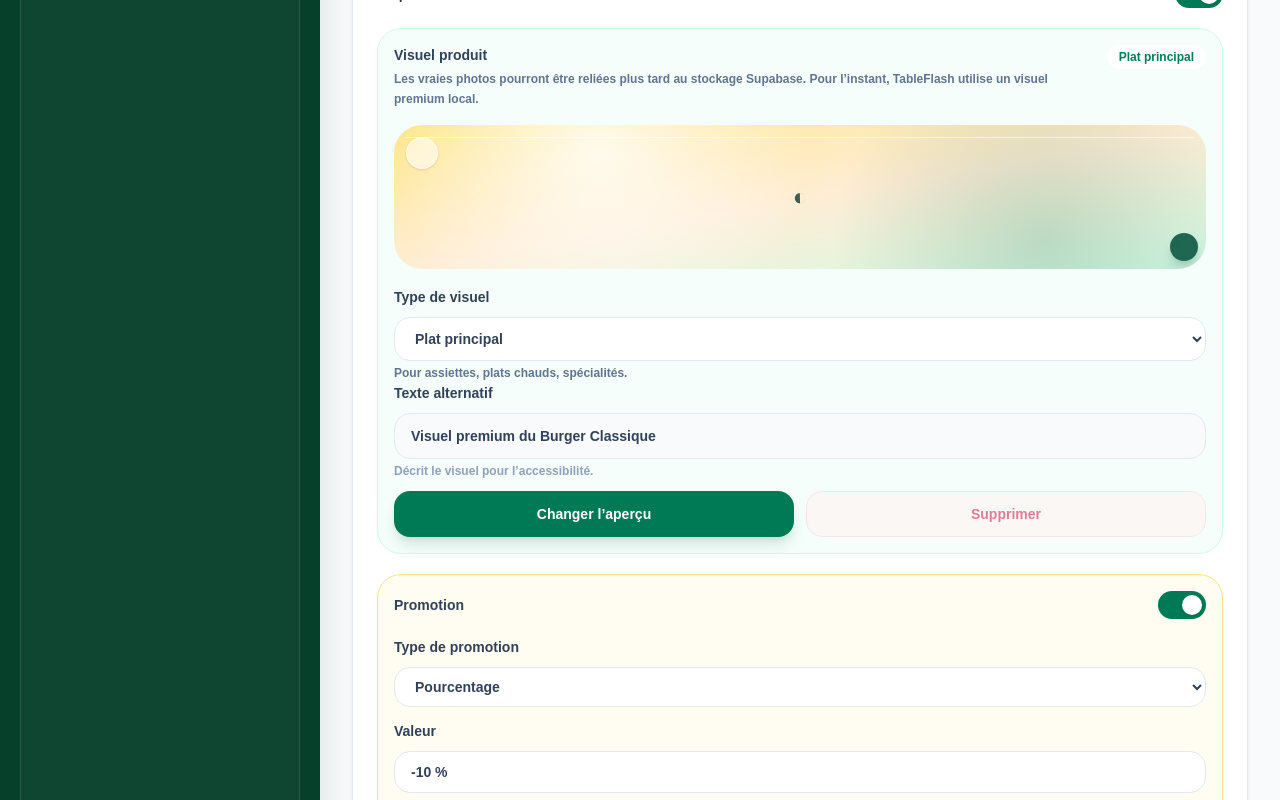
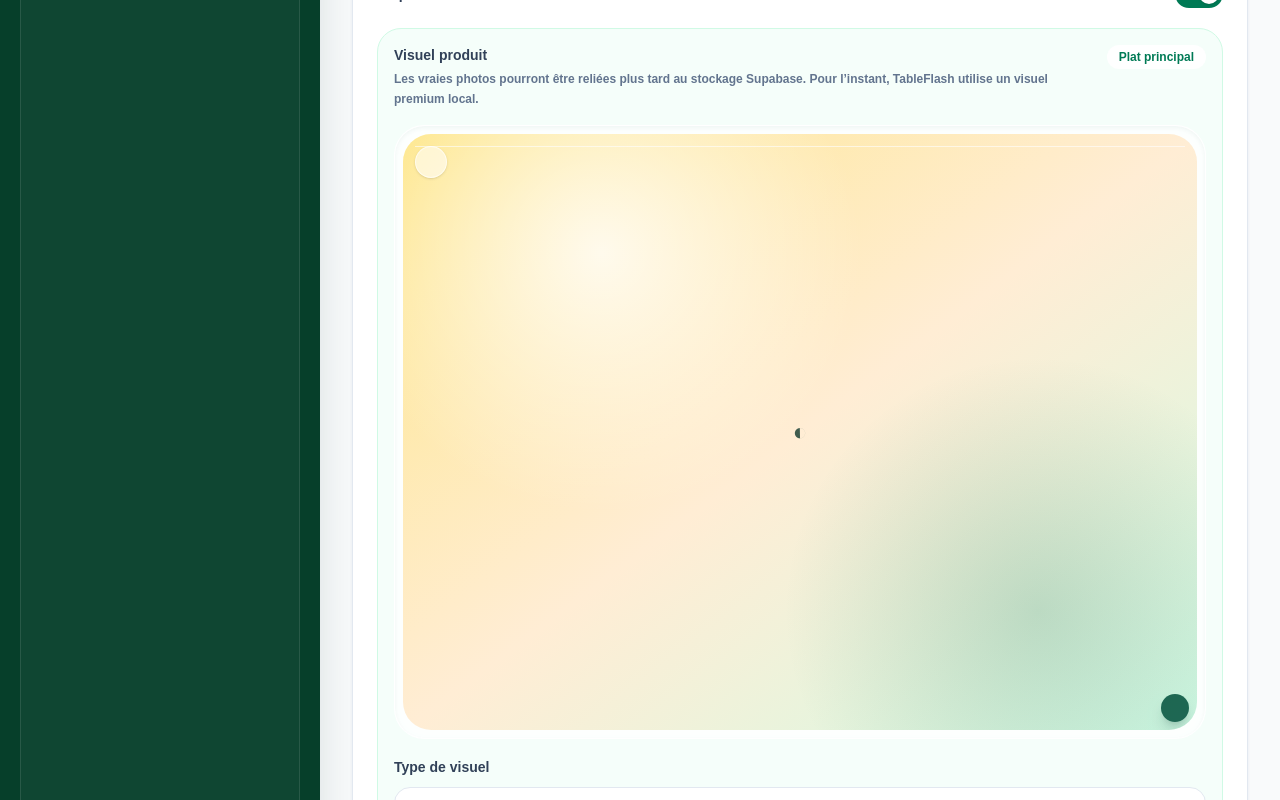
Before and after one commit to Loco66666/TableFlash-QR, a Next.js app: page /dashboard/menu in a window 1280 px wide. Shown: the part 2900-3700 px from the top of the page. Built offline with nearby package versions, Linux system fonts and the light colour scheme.

Commit message:
Fix local product image previews

```diff
--- a/src/components/dashboard/menu/InteractiveMenuDashboard.tsx
+++ b/src/components/dashboard/menu/InteractiveMenuDashboard.tsx
@@ -4,6 +4,7 @@ import { useCallback, useEffect, useMemo, useRef, useState } from "react";
 
 import { DashboardHeader } from "@/components/dashboard";
 import { formatEuro, formatPromotionValue, parseEuroInput } from "@/lib/formatters";
+import { readLocalMenu, saveLocalMenu } from "@/lib/localMenu";
 
 import { CategoryList } from "./CategoryList";
 import { MenuSummaryCard } from "./MenuSummaryCard";
@@ -11,7 +12,7 @@ import { ProductEditPanel } from "./ProductEditPanel";
 import { ProductTable, type ActiveMenuFilter, type RowActionState } from "./ProductTable";
 import { MobilePreview, PublicMenuPreview } from "./PublicMenuPreview";
 import { RestaurantSelectorCard } from "./RestaurantSelectorCard";
-import { categoryItems, products as initialProducts, type CategoryItem, type ProductDraft, type ProductItem, type SummaryItem } from "./menuData";
+import type { CategoryItem, ProductDraft, ProductItem, SummaryItem } from "./menuData";
 
 const blankProductDraft = (categoryId: string): ProductDraft => ({
   name: "",
@@ -39,9 +40,10 @@ const imageTones = [
 ];
 
 export function InteractiveMenuDashboard() {
-  const [products, setProducts] = useState<ProductItem[]>(initialProducts);
-  const [categories, setCategories] = useState<CategoryItem[]>(categoryItems);
-  const [selectedProductId, setSelectedProductId] = useState<string | null>(initialProducts[0]?.id ?? null);
+  const [initialLocalMenu] = useState(() => readLocalMenu());
+  const [products, setProducts] = useState<ProductItem[]>(initialLocalMenu.products);
+  const [categories, setCategories] = useState<CategoryItem[]>(initialLocalMenu.categories);
+  const [selectedProductId, setSelectedProductId] = useState<string | null>(initialLocalMenu.products[0]?.id ?? null);
   const [selectedCategoryId, setSelectedCategoryId] = useState<string | "all">("all");
   const [searchQuery, setSearchQuery] = useState("");
   const [activeFilter, setActiveFilter] = useState<ActiveMenuFilter>("all");
@@ -49,8 +51,8 @@ export function InteractiveMenuDashboard() {
   const [isAddProductOpen, setIsAddProductOpen] = useState(false);
   const [isAddCategoryOpen, setIsAddCategoryOpen] = useState(false);
   const [isPreviewOpen, setIsPreviewOpen] = useState(false);
-  const [editingProduct, setEditingProduct] = useState<ProductDraft | null>(() => productToDraft(initialProducts[0]));
-  const [newProductDraft, setNewProductDraft] = useState<ProductDraft>(() => blankProductDraft(categoryItems[0]?.id ?? "general"));
+  const [editingProduct, setEditingProduct] = useState<ProductDraft | null>(() => productToDraft(initialLocalMenu.products[0]));
+  const [newProductDraft, setNewProductDraft] = useState<ProductDraft>(() => blankProductDraft(initialLocalMenu.categories[0]?.id ?? "general"));
   const [newCategoryName, setNewCategoryName] = useState("");
   const [successMessage, setSuccessMessage] = useState("");
   const [rowAction, setRowAction] = useState<RowActionState | null>(null);
@@ -58,6 +60,10 @@ export function InteractiveMenuDashboard() {
   const editPanelRef = useRef<HTMLDivElement>(null);
 
   const selectedProduct = products.find((product) => product.id === selectedProductId) ?? null;
+
+  useEffect(() => {
+    saveLocalMenu({ categories, products });
+  }, [categories, products]);
 
   const productCounts = useMemo(() => products.reduce<Record<string, number>>((counts, product) => {
     counts[product.categoryId] = (counts[product.categoryId] ?? 0) + 1;
--- a/src/components/dashboard/menu/ProductEditPanel.tsx
+++ b/src/components/dashboard/menu/ProductEditPanel.tsx
@@ -94,14 +94,14 @@ export function ProductEditPanel({ product, draft, categories, onDraftChange, on
             <span className="shrink-0 rounded-full bg-white px-3 py-1 text-xs font-black text-emerald-700">{selectedPreset.label}</span>
           </div>
 
-          <div className="mt-4">
+          <div className="mt-4 rounded-[1.9rem] border border-white/80 bg-white/80 p-2 shadow-inner shadow-emerald-900/5">
             <ProductImage
               categoryName={categories.find((category) => category.id === draft.categoryId)?.name ?? draft.categoryId}
               imageAlt={draft.imageAlt}
               imageTone={product.imageTone}
               imageUrl={draft.imageUrl}
               productName={draft.name || product.name}
-              variant="modal"
+              variant="edit-preview"
               visualPreset={draft.visualPreset}
             />
           </div>
@@ -125,9 +125,13 @@ export function ProductEditPanel({ product, draft, categories, onDraftChange, on
             ref={fileInputRef}
             type="file"
           />
-          <div className="mt-3 grid grid-cols-2 gap-3">
+          <div className="mt-3 grid gap-3 sm:grid-cols-2 xl:grid-cols-1 2xl:grid-cols-2">
             <button className="rounded-2xl bg-emerald-700 px-4 py-3 text-sm font-black text-white shadow-lg shadow-emerald-900/15" onClick={() => fileInputRef.current?.click()} type="button">Changer l’aperçu</button>
-            <button className="rounded-2xl border border-rose-200 bg-rose-50 px-4 py-3 text-sm font-black text-rose-700 disabled:cursor-not-allowed disabled:opacity-50" disabled={!draft.imageUrl} onClick={() => updateDraft({ imageUrl: null })} type="button">Supprimer</button>
+            {draft.imageUrl ? (
+              <button className="rounded-2xl border border-rose-200 bg-rose-50 px-4 py-3 text-sm font-black text-rose-700" onClick={() => updateDraft({ imageUrl: null })} type="button">Supprimer l’image</button>
+            ) : (
+              <button className="rounded-2xl border border-emerald-200 bg-white px-4 py-3 text-sm font-black text-emerald-700" onClick={() => updateDraft({ visualPreset: "premium" })} type="button">Revenir au visuel premium</button>
+            )}
           </div>
         </div>
 
--- a/src/components/public-menu/InteractivePublicMenu.tsx
+++ b/src/components/public-menu/InteractivePublicMenu.tsx
@@ -2,6 +2,7 @@
 
 import { useEffect, useMemo, useState } from "react";
 import { addLocalOrder, createLocalOrder } from "@/lib/localOrders";
+import { readLocalMenu, toPublicMenuProducts } from "@/lib/localMenu";
 import { PublicCartBar } from "./PublicCartBar";
 import { PublicCartDrawer } from "./PublicCartDrawer";
 import { PublicEmptyState } from "./PublicEmptyState";
@@ -11,7 +12,7 @@ import { PublicOrderConfirmation } from "./PublicOrderConfirmation";
 import { PublicPaymentNotice } from "./PublicPaymentNotice";
 import { PublicProductCard } from "./PublicProductCard";
 import { PublicProductDetailModal } from "./PublicProductDetailModal";
-import { publicMenuCategories, publicMenuProducts, publicRestaurant } from "./publicMenuData";
+import { publicMenuCategories, publicRestaurant } from "./publicMenuData";
 import type { ConfirmedOrder, PublicCartItem, PublicMenuCategory, PublicMenuProduct } from "./types";
 
 type InteractivePublicMenuProps = {
@@ -30,7 +31,16 @@ function makeCartKey(productId: string, note?: string) {
 }
 
 export function InteractivePublicMenu({ restaurantSlug, tableId, tableName }: InteractivePublicMenuProps) {
-  const [selectedCategory, setSelectedCategory] = useState<PublicMenuCategory>(publicMenuCategories[0]);
+  const [initialPublicMenu] = useState(() => {
+    const localMenu = readLocalMenu();
+    const categories = localMenu.categories.map((category) => category.name);
+
+    return {
+      categories: categories.length > 0 ? categories : publicMenuCategories,
+      products: toPublicMenuProducts(localMenu.products, localMenu.categories),
+    };
+  });
+  const [selectedCategory, setSelectedCategory] = useState<PublicMenuCategory>(initialPublicMenu.categories[0] ?? "La carte");
   const [cartItems, setCartItems] = useState<PublicCartItem[]>([]);
   const [selectedProduct, setSelectedProduct] = useState<PublicMenuProduct | null>(null);
   const [productQuantity, setProductQuantity] = useState(1);
@@ -45,11 +55,11 @@ export function InteractivePublicMenu({ restaurantSlug, tableId, tableName }: In
 
   const categoryCounts = useMemo(
     () =>
-      publicMenuCategories.reduce<Record<PublicMenuCategory, number>>((counts, category) => {
-        counts[category] = publicMenuProducts.filter((product) => product.category === category).length;
+      initialPublicMenu.categories.reduce<Record<PublicMenuCategory, number>>((counts, category) => {
+        counts[category] = initialPublicMenu.products.filter((product) => product.category === category).length;
         return counts;
       }, {} as Record<PublicMenuCategory, number>),
-    [],
+    [initialPublicMenu],
   );
 
   const cartQuantitiesByProduct = useMemo(
@@ -62,8 +72,8 @@ export function InteractivePublicMenu({ restaurantSlug, tableId, tableName }: In
   );
 
   const visibleProducts = useMemo(
-    () => publicMenuProducts.filter((product) => product.category === selectedCategory),
-    [selectedCategory],
+    () => initialPublicMenu.products.filter((product) => product.category === selectedCategory),
+    [initialPublicMenu, selectedCategory],
   );
 
   const itemCount = useMemo(
@@ -239,7 +249,7 @@ export function InteractivePublicMenu({ restaurantSlug, tableId, tableName }: In
 
   function handleNewOrder() {
     setConfirmedOrder(null);
-    setSelectedCategory(publicMenuCategories[0]);
+    setSelectedCategory(initialPublicMenu.categories[0] ?? "La carte");
   }
 
   return (
@@ -268,7 +278,7 @@ export function InteractivePublicMenu({ restaurantSlug, tableId, tableName }: In
 
           <div className="mt-5">
             <PublicMenuCategoryTabs
-              categories={publicMenuCategories}
+              categories={initialPublicMenu.categories}
               categoryCounts={categoryCounts}
               selectedCategory={selectedCategory}
               onSelectCategory={setSelectedCategory}
--- a/src/components/public-menu/types.ts
+++ b/src/components/public-menu/types.ts
@@ -1,6 +1,6 @@
 import type { ProductVisualPresetId } from "@/components/shared/ProductImage";
 
-export type PublicMenuCategory = "Entrées" | "Plats" | "Desserts" | "Boissons";
+export type PublicMenuCategory = string;
 
 export type PublicMenuProduct = {
   id: string;
--- a/src/components/shared/ProductImage.tsx
+++ b/src/components/shared/ProductImage.tsx
@@ -40,7 +40,7 @@ const presetsById = productVisualPresets.reduce<Record<ProductVisualPresetId, Pr
   return presets;
 }, {} as Record<ProductVisualPresetId, ProductVisualPreset>);
 
-export type ProductImageVariant = "dashboard" | "public-card" | "modal" | "compact";
+export type ProductImageVariant = "dashboard" | "public-card" | "modal" | "compact" | "edit-preview";
 
 type ProductImageProps = {
   productName: string;
@@ -59,6 +59,7 @@ const variantClassNames: Record<ProductImageVariant, string> = {
   "public-card": "h-20 w-full rounded-3xl",
   modal: "min-h-36 w-full rounded-[1.75rem]",
   compact: "h-16 w-16 rounded-2xl",
+  "edit-preview": "aspect-[4/3] w-full rounded-[1.75rem]",
 };
 
 const textMarkerClassNames: Record<ProductImageVariant, string> = {
@@ -66,6 +67,7 @@ const textMarkerClassNames: Record<ProductImageVariant, string> = {
   "public-card": "text-lg",
   modal: "text-2xl",
   compact: "text-base",
+  "edit-preview": "text-2xl",
 };
 
 export function inferProductVisualPreset(input: { categoryName?: string | null; productName?: string | null }): Exclude<ProductVisualPresetId, "auto"> {
@@ -98,7 +100,9 @@ export function resolveProductVisualPreset(input: {
 export function ProductImage({ productName, categoryName, imageUrl, imageAlt, visualPreset, imageTone, variant = "public-card", className = "", decorative = false }: ProductImageProps) {
   const [failedImageUrl, setFailedImageUrl] = useState<string | null>(null);
   const preset = useMemo(() => resolveProductVisualPreset({ visualPreset, categoryName, productName }), [categoryName, productName, visualPreset]);
-  const shouldShowImage = Boolean(imageUrl) && failedImageUrl !== imageUrl;
+  const normalizedImageUrl = imageUrl?.trim() || null;
+  const shouldShowImage = Boolean(normalizedImageUrl) && failedImageUrl !== normalizedImageUrl;
+  const imageFitClassName = variant === "edit-preview" ? "object-contain p-2" : "object-cover";
   const alt = imageAlt?.trim() || `Visuel de ${productName}`;
 
   return (
@@ -110,7 +114,7 @@ export function ProductImage({ productName, categoryName, imageUrl, imageAlt, vi
     >
       {shouldShowImage ? (
         // eslint-disable-next-line @next/next/no-img-element
-        <img alt={decorative ? "" : alt} className="absolute inset-0 h-full w-full object-cover" onError={() => setFailedImageUrl(imageUrl ?? null)} src={imageUrl ?? undefined} />
+        <img alt={decorative ? "" : alt} className={`absolute inset-0 h-full w-full ${imageFitClassName} object-center`} onError={() => setFailedImageUrl(normalizedImageUrl)} src={normalizedImageUrl ?? undefined} />
       ) : (
         <>
           <span className="absolute inset-0 bg-[radial-gradient(circle_at_25%_20%,rgba(255,255,255,0.78),transparent_34%),radial-gradient(circle_at_80%_80%,rgba(6,95,70,0.18),transparent_32%)]" />
--- /dev/null
+++ b/src/lib/localMenu.ts
@@ -0,0 +1,78 @@
+import { categoryItems, products as fallbackProducts, type CategoryItem, type ProductItem } from "@/components/dashboard/menu/menuData";
+import type { PublicMenuProduct } from "@/components/public-menu/types";
+
+export const LOCAL_MENU_STORAGE_KEY = "tableflash.local-menu.v1";
+
+type StoredLocalMenu = {
+  categories: CategoryItem[];
+  products: ProductItem[];
+};
+
+function canUseLocalStorage() {
+  return typeof window !== "undefined" && typeof window.localStorage !== "undefined";
+}
+
+function isStoredLocalMenu(value: unknown): value is StoredLocalMenu {
+  if (!value || typeof value !== "object") return false;
+
+  const candidate = value as Partial<StoredLocalMenu>;
+
+  return Array.isArray(candidate.categories) && Array.isArray(candidate.products);
+}
+
+export function readLocalMenu(): StoredLocalMenu {
+  if (!canUseLocalStorage()) {
+    return { categories: categoryItems, products: fallbackProducts };
+  }
+
+  const storedValue = window.localStorage.getItem(LOCAL_MENU_STORAGE_KEY);
+  if (!storedValue) {
+    return { categories: categoryItems, products: fallbackProducts };
+  }
+
+  try {
+    const parsedValue: unknown = JSON.parse(storedValue);
+
+    if (!isStoredLocalMenu(parsedValue)) {
+      return { categories: categoryItems, products: fallbackProducts };
+    }
+
+    return {
+      categories: parsedValue.categories.length > 0 ? parsedValue.categories : categoryItems,
+      products: parsedValue.products.length > 0 ? parsedValue.products : fallbackProducts,
+    };
+  } catch {
+    return { categories: categoryItems, products: fallbackProducts };
+  }
+}
+
+export function saveLocalMenu(menu: StoredLocalMenu) {
+  if (!canUseLocalStorage()) return;
+
+  window.localStorage.setItem(LOCAL_MENU_STORAGE_KEY, JSON.stringify(menu));
+}
+
+export function toPublicMenuProducts(products: ProductItem[], categories: CategoryItem[]): PublicMenuProduct[] {
+  const categoryNameById = categories.reduce<Record<string, string>>((names, category) => {
+    names[category.id] = category.name;
+    return names;
+  }, {});
+
+  return products
+    .filter((product) => product.visible)
+    .map((product) => ({
+      id: product.id,
+      category: categoryNameById[product.categoryId] ?? "Sans catégorie",
+      name: product.name,
+      price: product.price,
+      description: product.description,
+      allergens: product.allergens,
+      available: product.available,
+      promo: product.promo,
+      promoLabel: product.promo ? product.promoValue || undefined : undefined,
+      imageUrl: product.imageUrl ?? null,
+      imageAlt: product.imageAlt,
+      visualPreset: product.visualPreset,
+      imageTone: product.imageTone,
+    }));
+}
```
